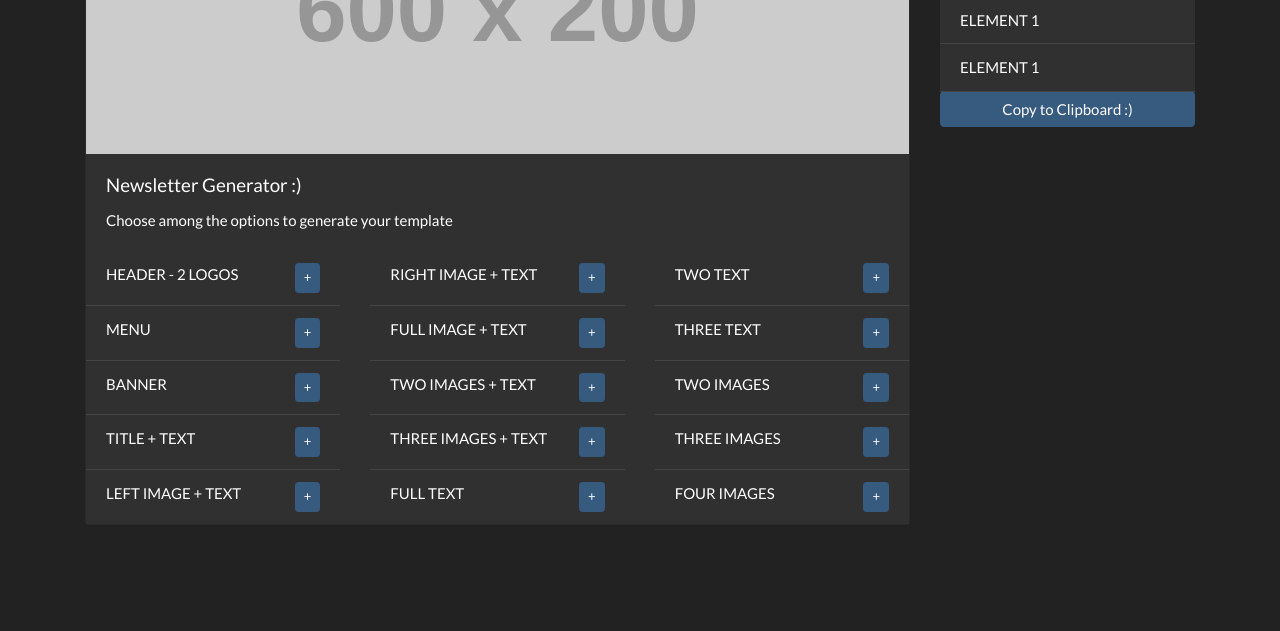
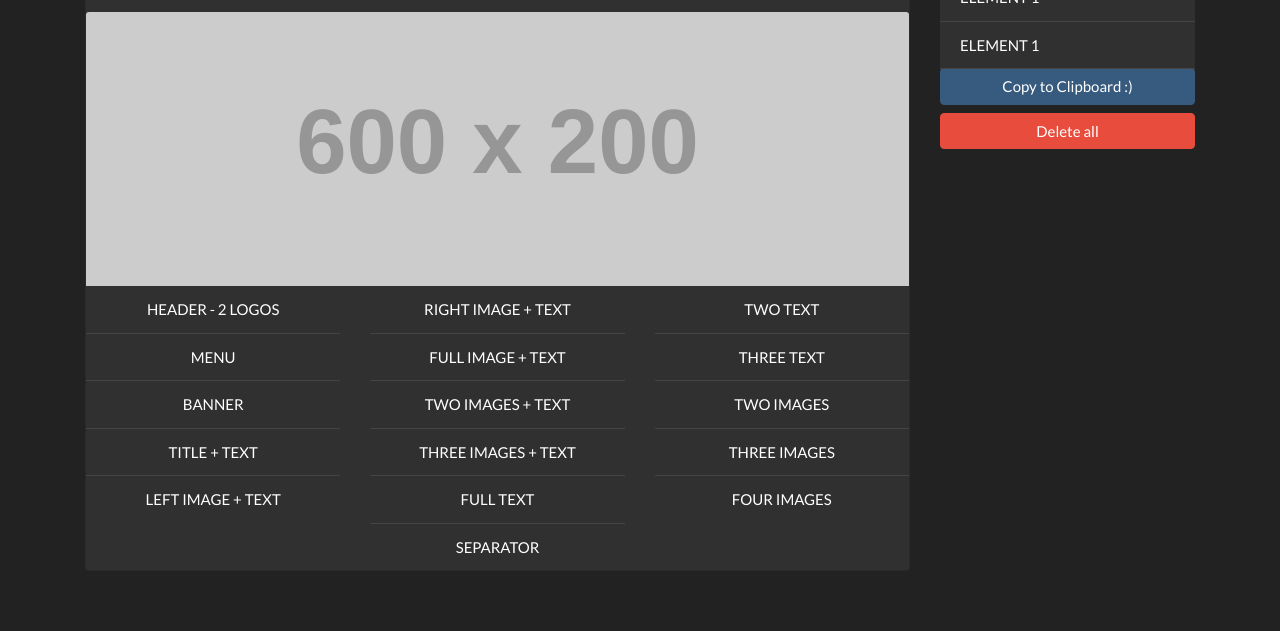
Before and after one commit to SoyDiego/newsletterGenerator2, a plain HTML site: page index.html in a window 1280 px wide. Shown: the part 169-800 px from the top of the page. Drawn offline with nearby package versions, Linux system fonts and the light colour scheme; some packages are replaced by stand-ins of ours; placeholder pictures from the web are drawn by us; a script that the page names is missing.

Commit message:
Added new IDs, styles and copy to clipboard

```diff
--- a/index.html
+++ b/index.html
@@ -16,62 +16,70 @@
         <div class="container mt-5">
             <div class="row">
                 <div class="col-9 d-flex justify-content-center">
-                    <div class="card" style="width: 100%;">
-                        <img class="card-img-top" id="imgExample" src="http://via.placeholder.com/600x200?text=Preview+:)" alt="Card image cap">
+                    <div class="card text-center" style="width: 100%;">
                         <div class="card-body">
-                            <h5 class="card-title">Newsletter Generator :)</h5>
+                            <h1 class="card-title">Newsletter Structure Generator :)</h1>
                             <p class="card-text">Choose among the options to generate your template</p>
                         </div>
+                        <img class="card-img-top" id="imgExample" src="http://via.placeholder.com/600x200?text=PREVIEW+here..." alt="Card image cap">
+
                         <div class="row">
                             <div class="col-4">
-                                <ul class="list-group list-group-flush">
-                                    <li class="list-group-item" id="op1">HEADER - 2 LOGOS <a href="" class="btn btn-sm btn-primary float-right">+</a></li>
-                                    <li class="list-group-item" id="op2">MENU <a href="" class="btn btn-sm btn-primary float-right">+</a></li>
-                                    <li class="list-group-item" id="op3">BANNER <a href="" class="btn btn-sm btn-primary float-right">+</a></li>
-                                    <li class="list-group-item" id="op4">TITLE + TEXT <a href="" class="btn btn-sm btn-primary float-right">+</a></li>
-                                    <li class="list-group-item" id="op5">LEFT IMAGE + TEXT <a href="" class="btn btn-sm btn-primary float-right">+</a></li>
+                                <ul id="optionsList" class="list-group list-group-flush">
+                                    <li class="list-group-item options" id="op1">HEADER - 2 LOGOS</li>
+                                    <li class="list-group-item options" id="op2">MENU</li>
+                                    <li class="list-group-item options" id="op3">BANNER</li>
+                                    <li class="list-group-item options" id="op4">TITLE + TEXT</li>
+                                    <li class="list-group-item options" id="op5">LEFT IMAGE + TEXT</li>
 
 
                                 </ul>
                             </div>
                             <div class="col-4">
-                                <ul class="list-group list-group-flush">
-                                    <li class="list-group-item" id="op6">RIGHT IMAGE + TEXT <a href="" class="btn btn-sm btn-primary float-right">+</a></li>
-                                    <li class="list-group-item" id="op7">FULL IMAGE + TEXT <a href="" class="btn btn-sm btn-primary float-right">+</a></li>
-                                    <li class="list-group-item" id="op8">TWO IMAGES + TEXT <a href="" class="btn btn-sm btn-primary float-right">+</a></li>
-                                    <li class="list-group-item" id="op9">THREE IMAGES + TEXT <a href="" class="btn btn-sm btn-primary float-right">+</a></li>
-                                    <li class="list-group-item" id="op10">FULL TEXT <a href="" class="btn btn-sm btn-primary float-right">+</a></li>
+                                <ul id="optionsList2" class="list-group list-group-flush">
+                                    <li class="list-group-item options" id="op6">RIGHT IMAGE + TEXT</li>
+                                    <li class="list-group-item options" id="op7">FULL IMAGE + TEXT</li>
+                                    <li class="list-group-item options" id="op8">TWO IMAGES + TEXT</li>
+                                    <li class="list-group-item options" id="op9">THREE IMAGES + TEXT</li>
+                                    <li class="list-group-item options" id="op10">FULL TEXT</li>
+                                    <li class="list-group-item options" id="op16">SEPARATOR</li>
                                 </ul>
                             </div>
 
                             <div class="col-4">
-                                <ul class="list-group list-group-flush">
-                                    <li class="list-group-item" id="op11">TWO TEXT <a href="" class="btn btn-sm btn-primary float-right">+</a></li>
-                                    <li class="list-group-item" id="op12">THREE TEXT <a href="" class="btn btn-sm btn-primary float-right">+</a></li>
-                                    <li class="list-group-item" id="op13">TWO IMAGES <a href="" class="btn btn-sm btn-primary float-right">+</a></li>
-                                    <li class="list-group-item" id="op14">THREE IMAGES <a href="" class="btn btn-sm btn-primary float-right">+</a></li>
-                                    <li class="list-group-item" id="op15">FOUR IMAGES <a href="" class="btn btn-sm btn-primary float-right">+</a></li>
+                                <ul id="optionsList3" class="list-group list-group-flush">
+                                    <li class="list-group-item options" id="op11">TWO TEXT</li>
+                                    <li class="list-group-item options" id="op12">THREE TEXT</li>
+                                    <li class="list-group-item options" id="op13">TWO IMAGES</li>
+                                    <li class="list-group-item options" id="op14">THREE IMAGES</li>
+                                    <li class="list-group-item options" id="op15">FOUR IMAGES</li>
                                 </ul>
                             </div>
                         </div>
                     </div>
                 </div>
 
+
                 <div class="col-3">
-                    YOUR TEMPLATE HERE:
-                    <ul class="list-group list-group-flush">
+                    <ul id="selectedList" class="list-group list-group-flush">
                         <li class="list-group-item">ELEMENT 1</li>
                         <li class="list-group-item">ELEMENT 1</li>
                         <li class="list-group-item">ELEMENT 1</li>
                         <li class="list-group-item">ELEMENT 1</li>
                     </ul>
-                    <a href="" class="btn btn-block btn-primary float-right">Copy to Clipboard :)</a></li>
+                    <a id="copyCode" onclick="copyToClipboard(); return false;" class="btn btn-block btn-primary">Copy to Clipboard :)</a></li>
+                    <a href="" class="btn btn-block btn-danger">Delete all</a></li>
                 </div>
             </div>
         </div>
 
         <!-- Optional JavaScript -->
         <script src="js/app.js"></script>
+        <script src="js/clipboard.min.js"></script>
+
+        <script>
+            new ClipboardJS('#copyCode');
+        </script>
         <!-- jQuery first, then Popper.js, then Bootstrap JS -->
         <script src="https://code.jquery.com/jquery-3.3.1.slim.min.js" integrity="sha384-q8i/X+965DzO0rT7abK41JStQIAqVgRVzpbzo5smXKp4YfRvH+8abtTE1Pi6jizo" crossorigin="anonymous"></script>
         <script src="https://cdnjs.cloudflare.com/ajax/libs/popper.js/1.14.7/umd/popper.min.js" integrity="sha384-UO2eT0CpHqdSJQ6hJty5KVphtPhzWj9WO1clHTMGa3JDZwrnQq4sF86dIHNDz0W1" crossorigin="anonymous"></script>
```
